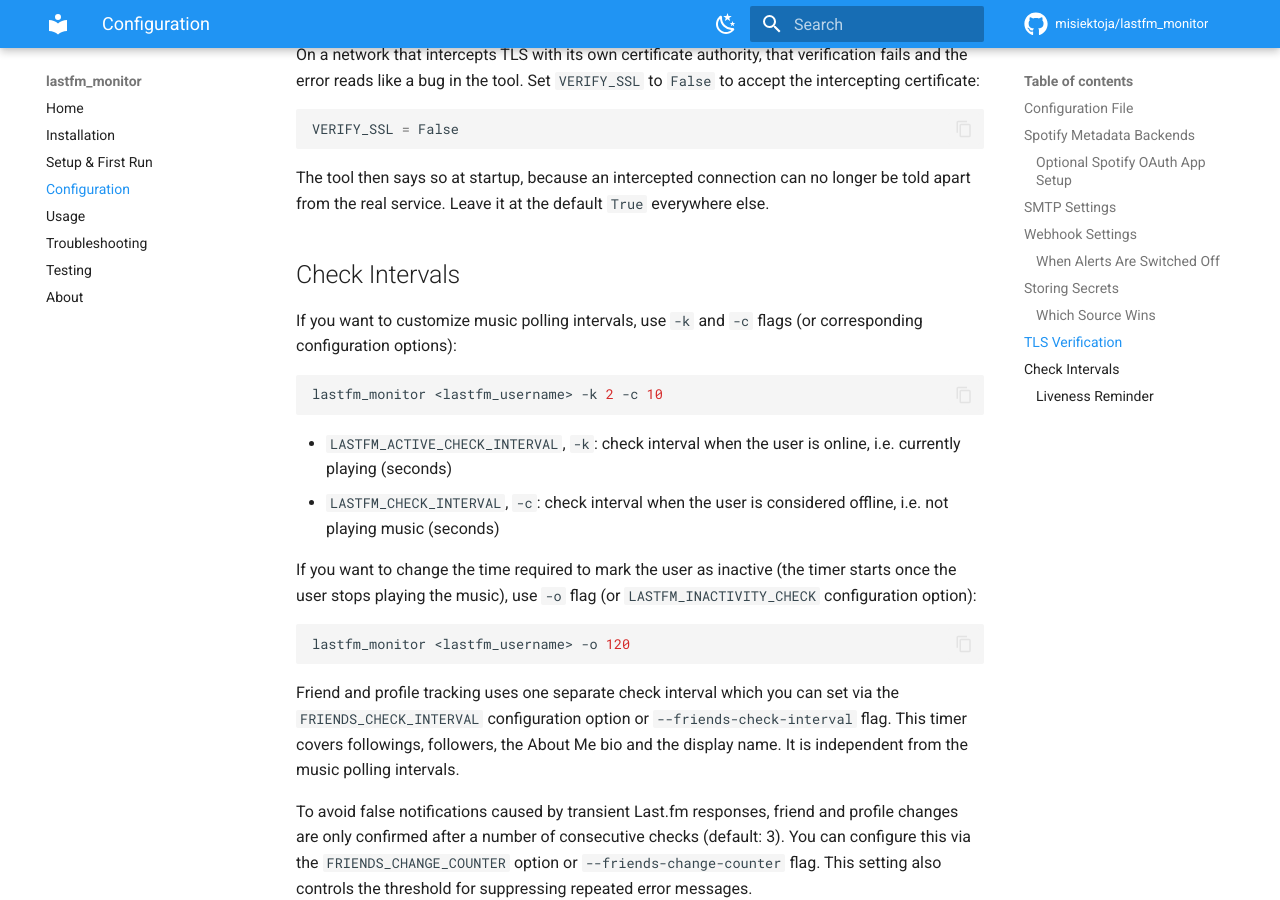
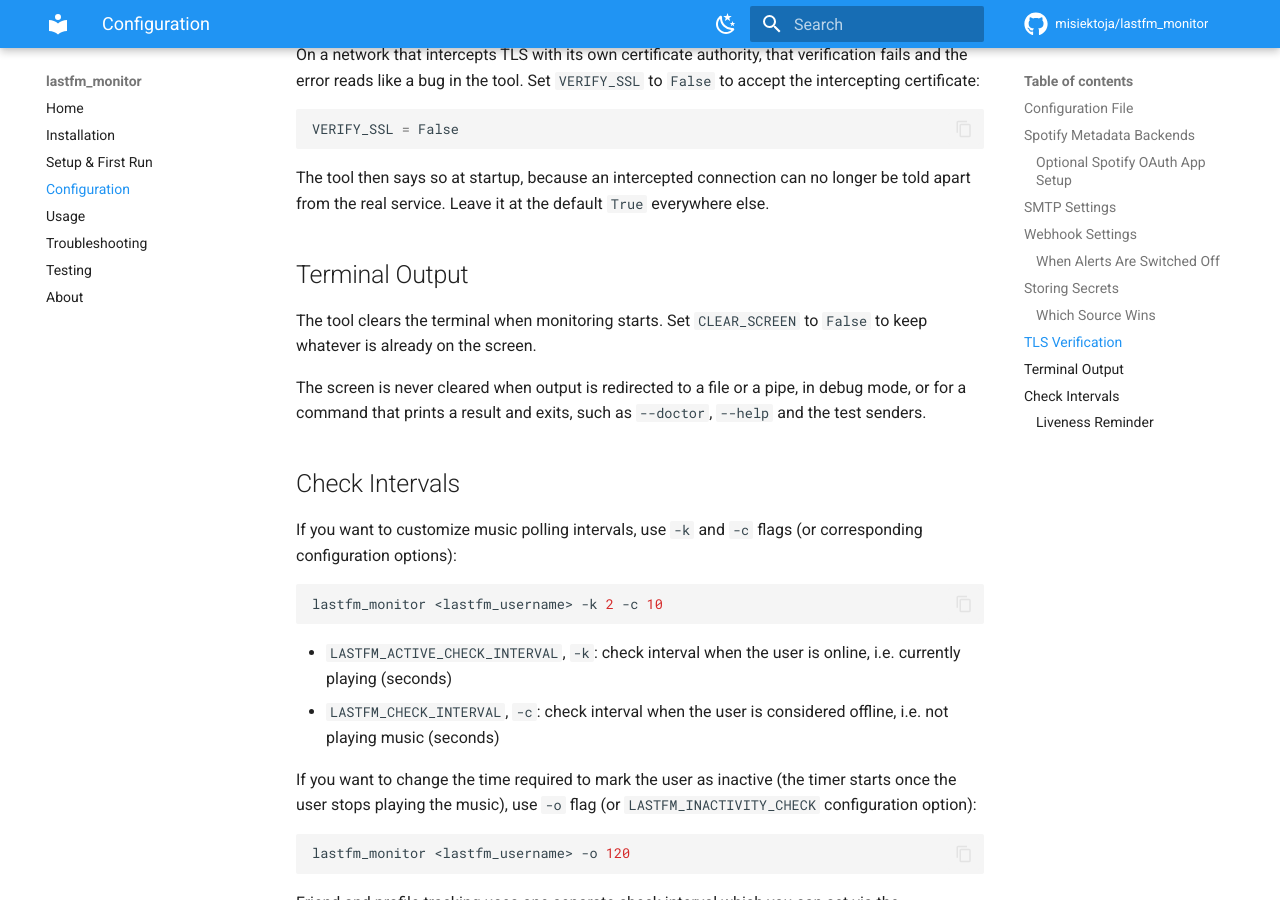
Before and after one commit to misiektoja/lastfm_monitor, an MkDocs documentation site: the page built from docs/configuration.md, in a window 1280 px wide and 900 px high, scrolled down 6984 px. Built offline with MkDocs 1.6.1 and Material for MkDocs 9.7.7, drawn with Linux system fonts in a browser that asks for light colours; comment, search, counter and statistics services are not loaded.

Commit message:
docs(configuration): document the welcome screen and when the screen is cleared

```diff
--- a/docs/configuration.md
+++ b/docs/configuration.md
@@ -241,6 +241,12 @@ VERIFY_SSL = False
 
 The tool then says so at startup, because an intercepted connection can no longer be told apart from the real service. Leave it at the default `True` everywhere else.
 
+## Terminal Output
+
+The tool clears the terminal when monitoring starts. Set `CLEAR_SCREEN` to `False` to keep whatever is already on the screen.
+
+The screen is never cleared when output is redirected to a file or a pipe, in debug mode, or for a command that prints a result and exits, such as `--doctor`, `--help` and the test senders.
+
 ## Check Intervals
 
 If you want to customize music polling intervals, use `-k` and `-c` flags (or corresponding configuration options):
```
Also changed, not shown: docs/setup-and-first-run.md (+6 -0 lines), 1 other file.
